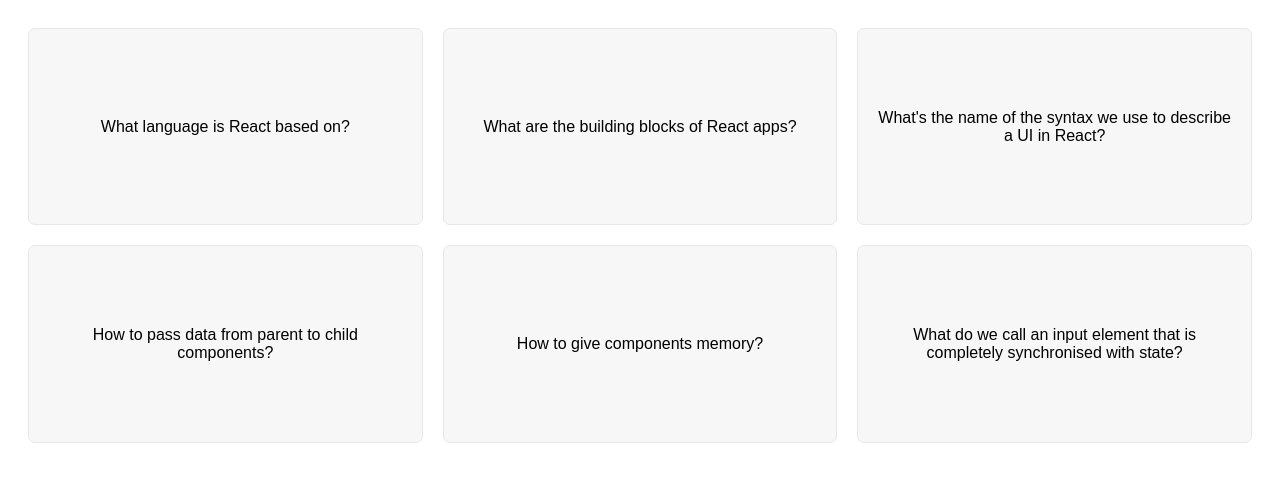
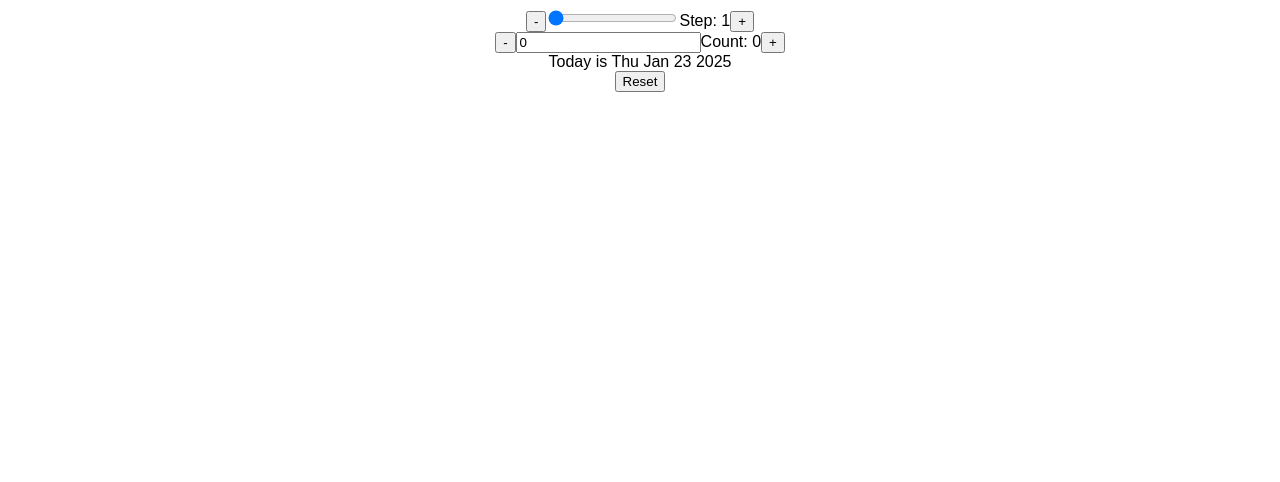
Before and after one commit to mprskalo01/ultimate-react-course, a React (Vite) app in the folder challenges/: page / in a window 1280 px wide. Shown: the top 482 px of the page. Built offline with nearby package versions, Linux system fonts and the light colour scheme.

Commit message:
date counter v2 challenge complete

```diff
--- a/challenges/src/App.tsx
+++ b/challenges/src/App.tsx
@@ -1,14 +1,14 @@
 import './App.css';
-import FlashCardList from './components/FlashCards/FlashCardList';
-// import DateCounter from './components/DateCounter/DateCounter';
+// import FlashCardList from './components/FlashCards/FlashCardList';
+import DateCounter from './components/DateCounter/DateCounter';
 // import ProfileCard from './components/ProfileCard/ProfileCard';
 
 function App() {
   return (
     <>
       {/* <ProfileCard /> */}
-      {/* <DateCounter /> */}
-      <FlashCardList />
+      <DateCounter />
+      {/* <FlashCardList /> */}
     </>
   );
 }
--- a/challenges/src/components/DateCounter/DateCounter.tsx
+++ b/challenges/src/components/DateCounter/DateCounter.tsx
@@ -12,11 +12,16 @@
     setCount((count) => count - step);
   };
   const increaseStep = () => {
-    setStep((step) => step + 1);
+    if (step < 10) setStep((step) => step + 1);
   };
   const decreaseStep = () => {
     if (step > 1) setStep((step) => step - 1);
   };
+
+  function handleReset() {
+    setCount(0);
+    setStep(1);
+  }
 
   const todayDate = new Date('january 23 2025');
   todayDate.setDate(todayDate.getDate() + count);
@@ -24,15 +29,28 @@
   return (
     <div className="date-counter">
       <div>
+        <button onClick={decreaseStep}>-</button>
+        <input
+          type="range"
+          min="1"
+          max="10"
+          value={step}
+          onChange={(event) => setStep(Number(event.target.value))}
+        />
+        <span>Step: {step}</span>
+        <button onClick={increaseStep}>+</button>
+      </div>
+      <div>
         <button onClick={decreaseCount}>-</button>
+        <input
+          type="text"
+          value={count}
+          onChange={(e) => setCount(Number(e.target.value))}
+        />
         <span>Count: {count}</span>
         <button onClick={increaseCount}>+</button>
       </div>
       <div>
-        <button onClick={decreaseStep}>-</button>
-        <span>Step: {step}</span>
-        <button onClick={increaseStep}>+</button>
-      </div>
         <span>
           {count === 0
             ? 'Today is '
@@ -42,6 +60,8 @@
         </span>
         <span>{todayDate.toDateString()}</span>
       </div>
+      <button onClick={handleReset}>Reset</button>
+    </div>
   );
 }
 
```
Lines whose indentation alone changed are shown as unchanged.
